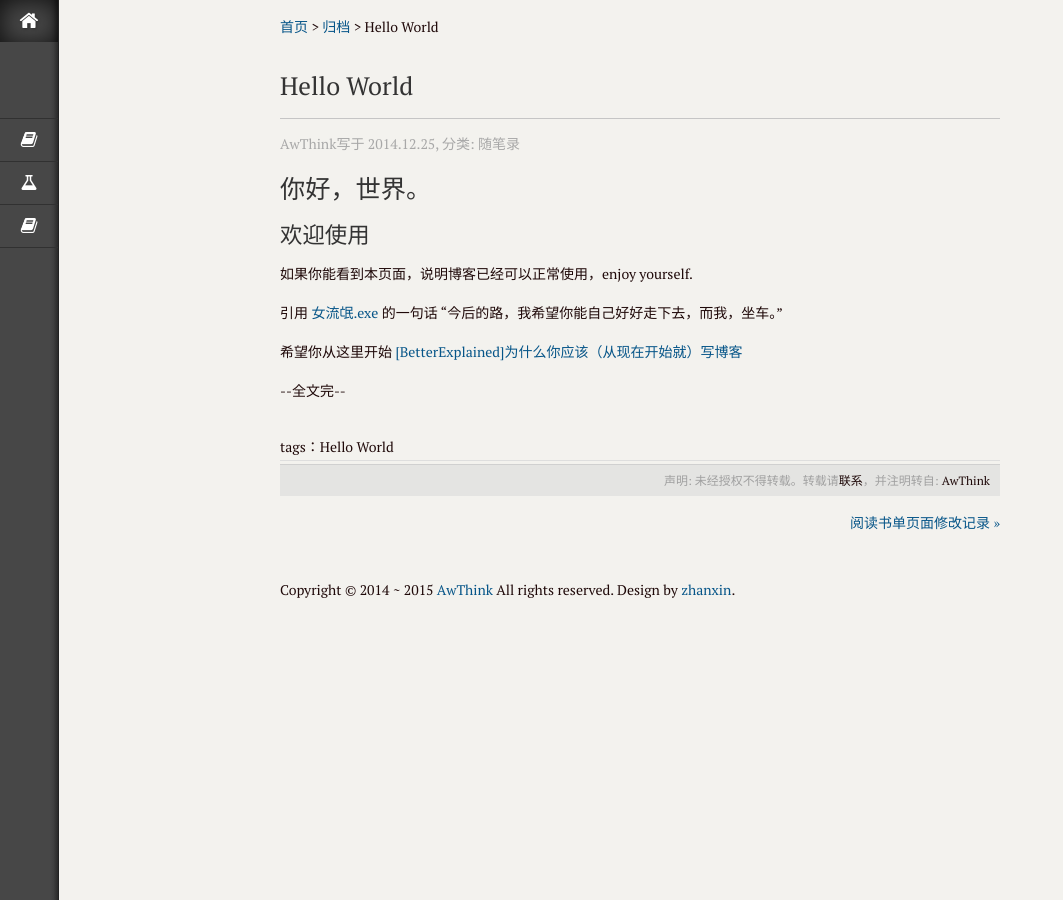
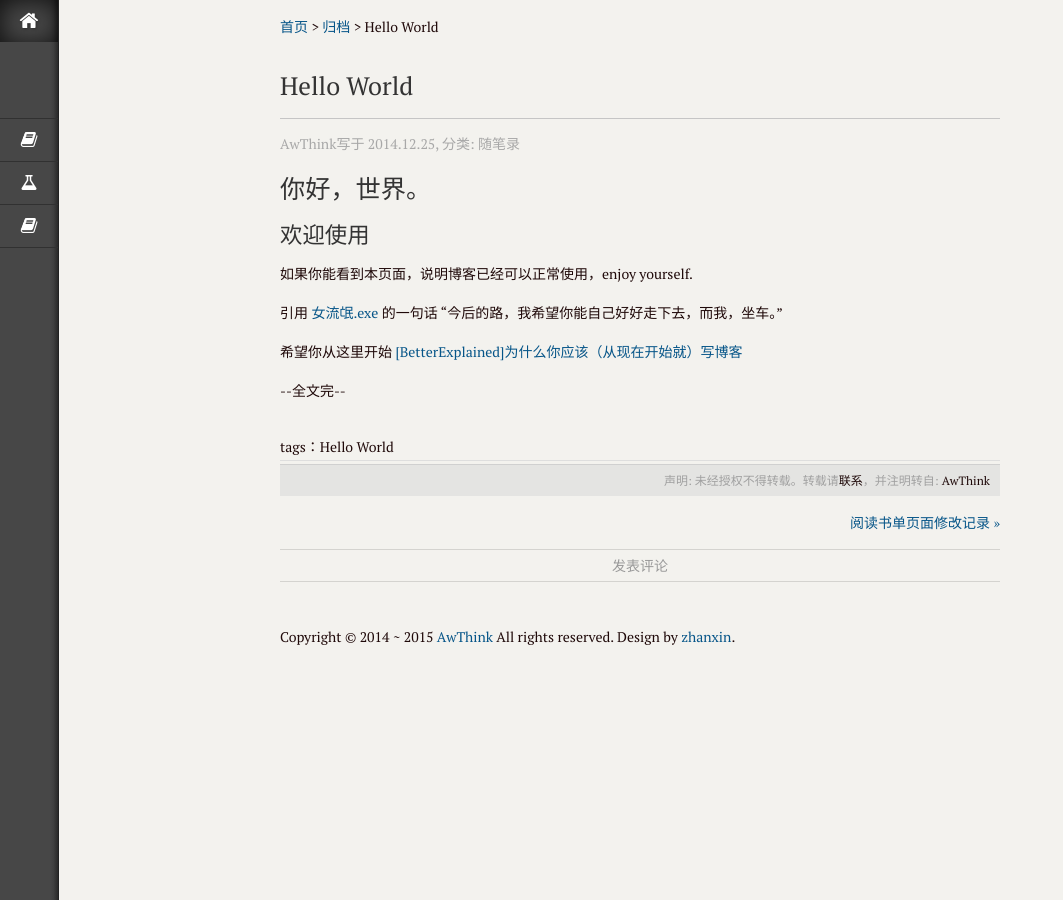
Before and after one commit to ATio/Read, a Jekyll site: the page built from _posts/2014-12-25-hello-world.md, in a window 1280 px wide. Shown: the whole page, without its empty margins (0-1063 px from the left). Built offline with Jekyll 4.4.1, drawn with Linux system fonts in a browser that asks for light colours; comment, search, counter and statistics services are not loaded.

Commit message:
use the issue as a comment system

```diff
--- a/_config.yml
+++ b/_config.yml
@@ -41,12 +41,12 @@ timezone:      null
 title: AwThink
 subTitle: Talk is cheap,Show me the code
 description: 这是 AwThink 的技术博客，它是基于 GitHub Pages 搭建起来的。在这里，AwThink 将记录工作、学习和成长中的一点一滴，并且，这也是 AwThink 对 Git 的学习和使用的一次有意义的实践。
-url: http://awthink.net
+url: http://read.awthink.net
 feed: /atom.xml
 
 #菜单配置
 nav:
-  - text: 首页
+  - text: 主页
     url: http://awthink.net/
     icon: icon-home
     class: home
--- a/_layouts/post.html
+++ b/_layouts/post.html
@@ -25,19 +25,5 @@ layout: default
     <div class="lotus-nextpage-right"><a class="next" href="{{ page.next.url }}" rel="next">{{ page.next.title | truncatewords:5 }}&nbsp;&raquo;</a></div>
     {% endif %}
 </section>
-<!-- 多说评论框 start -->
-  <div class="ds-thread" data-thread-key="{{ page.id }}" data-title="{{ page.title }}" data-url="{{ page.url }}"></div>
-<!-- 多说评论框 end -->
-<!-- 多说公共JS代码 start (一个网页只需插入一次) -->
-<script type="text/javascript">
-var duoshuoQuery = {short_name:"xuwenrong"};
-  (function() {
-    var ds = document.createElement('script');
-    ds.type = 'text/javascript';ds.async = true;
-    ds.src = (document.location.protocol == 'https:' ? 'https:' : 'http:') + '//static.duoshuo.com/embed.js';
-    ds.charset = 'UTF-8';
-    (document.getElementsByTagName('head')[0]
-     || document.getElementsByTagName('body')[0]).appendChild(ds);
-  })();
-  </script>
-<!-- 多说公共JS代码 end -->
+
+<div class="aw-comments"><a href="https://github.com/ATio/Think/issues/new" class="aw-post-comments">发表评论</a></div>
--- a/index.html
+++ b/index.html
@@ -6,7 +6,7 @@ keywords: AwThink, GitHub, Jekyll, CSS, html, html5, CSS3, JavaScript, js, ES6,
 ---
 <section class="lotus-logo fn-clear">
     <hgroup class="violet-site">
-        <h1><a href="{{ site.url }}" >{{ site.title }}</a></h1>
+        <h1><a href="http://awthink.net" >{{ site.title }}</a></h1>
         <h2>{{ site.subTitle }}</h2>
     </hgroup><!-- //violet-site -->
 </section>
--- a/static/style.css
+++ b/static/style.css
@@ -956,3 +956,19 @@ pre.prettyprint{
  * WeChat QRcode
 *************************/
 .qrcode{visibility:visible}.qrcode{position:relative;z-index:2} .icon{background:url("http://xuwenrong.qiniudn.com/net/img/thumbqrcode.png") no-repeat 0 0;height:33px;width:33px}.qrcode-list a .icon,.qrcode a .text{cursor:pointer;display:inline-block;vertical-align:middle}.qrcode img{background:red;border:1px solid #e3e3e3;height:160px;left:0;position:absolute;top:-160px;visibility:hidden;width:160px;z-index:3}.qrcode .icon{background-position:0 0}.qrcode .icon{background-position:0 -139px}.qrcode:hover{zoom:1}.qrcode:hover img{visibility:visible}.qrcode-list .qrcode:hover .text{background-position:0 -139px;color:#000}
+
+/*************************
+ * issue-comments
+*************************/
+.aw-comments{
+  width: 100%;
+  margin-top: 1em;
+  text-align: center;
+  border-top: 1px solid rgba(0,0,0,0.13);
+  border-bottom: 1px solid rgba(0,0,0,0.13);
+}
+.aw-post-comments{
+  display: block;
+  color: #999;
+  padding: 0.2em 0;
+}
```
